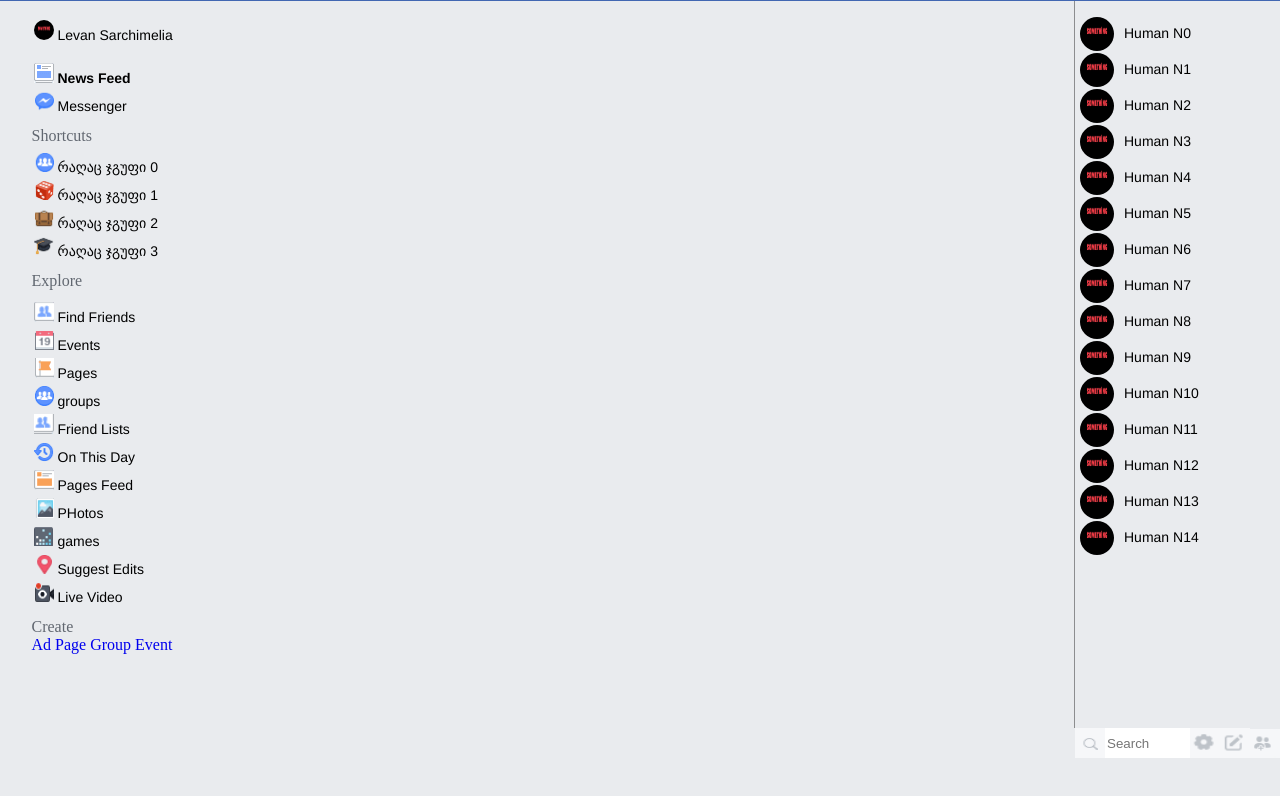
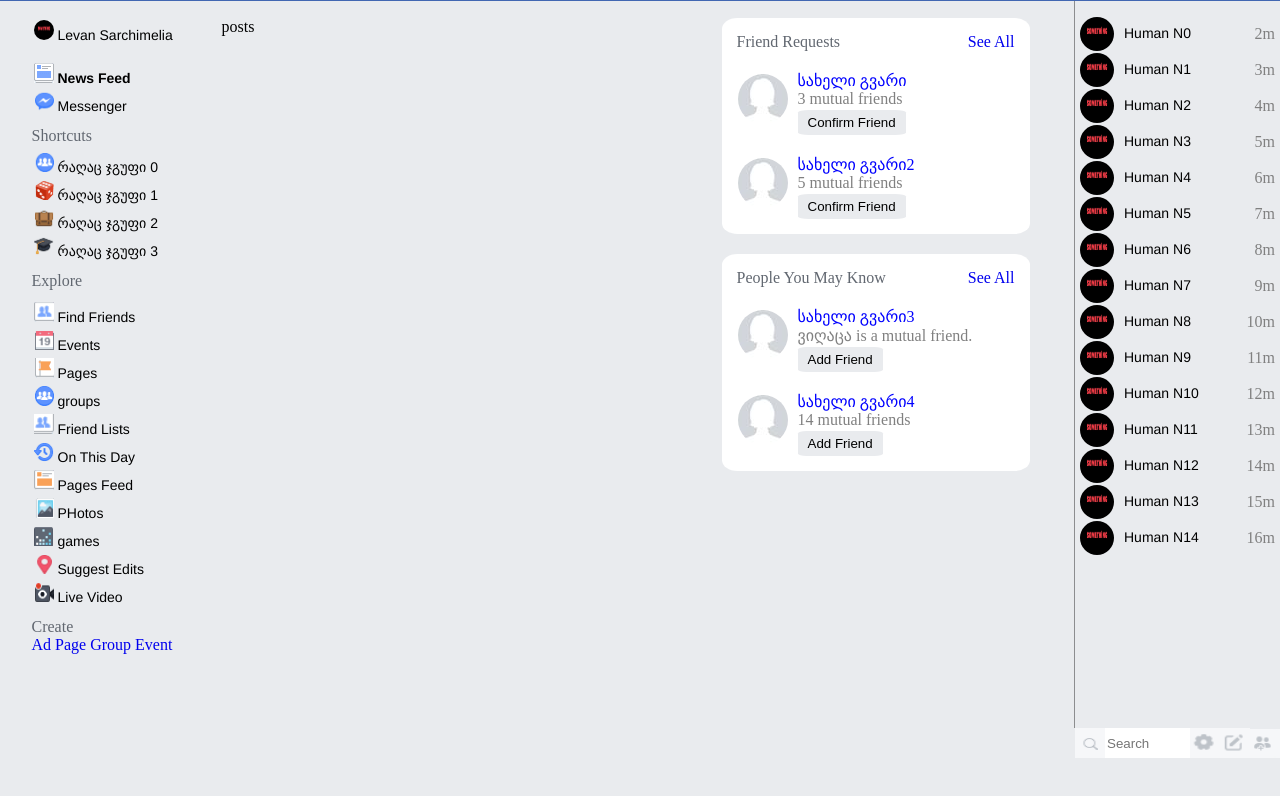
Before and after one commit to GIVIl3o/abc, a plain HTML site: page index.html in a window 1280 px wide. Shown: the part 42-838 px from the top of the page. Drawn offline with Linux system fonts and the light colour scheme.

Commit message:
friend request(and may know) panel implemented, minor friend list update

```diff
--- a/index.html
+++ b/index.html
@@ -158,6 +158,64 @@
 				</div>
 			</div>
 		</div>
+		<div id="posts" style="width:500px;margin-top:60px; display:inline;float:left;padding-left:10px;">posts</div>
+
+		<div class="peopleRequests">
+			<div class="requests">
+				<span style="color:#616770;">Friend Requests</span>
+				<a href="#" class="CreateLinks" style="float:right;">See All</a><br>
+
+				<div class="curRequest">
+					<div style="float:left;">
+						<img src="images/userNoImage.png">
+					</div>
+					<div class="addFriendText">
+						<span class="CreateLinks" style="color:blue;cursor:pointer;">სახელი გვარი</span><br>
+						<span class="CreateLinks" style="color:grey;cursor:pointer;">3 mutual friends</span><br>
+						<button class="confirmFriend">Confirm Friend</button>
+					</div>
+				</div>
+
+
+				<div class="curRequest">
+					<div style="float:left;">
+						<img src="images/userNoImage.png">
+					</div>
+					<div class="addFriendText">
+						<span class="CreateLinks" style="color:blue;cursor:pointer;">სახელი გვარი2</span><br>
+						<span class="CreateLinks" style="color:grey;cursor:pointer;">5 mutual friends</span><br>
+						<button class="confirmFriend">Confirm Friend</button>
+					</div>
+				</div>
+			</div>
+
+			<div class="requests" style="margin-top:20px;">
+				<span style="color:#616770;">People You May Know</span>
+				<a href="#" class="CreateLinks" style="float:right;">See All</a><br>
+
+				<div class="curRequest">
+					<div style="float:left;">
+						<img src="images/userNoImage.png">
+					</div>
+					<div class="addFriendText">
+						<span class="CreateLinks" style="color:blue;cursor:pointer;">სახელი გვარი3</span><br>
+						<span class="CreateLinks" style="color:grey;cursor:pointer;">ვიღაცა</span>
+						<span style="color:grey;">is a mutual friend.</span><br>
+						<button class="confirmFriend">Add Friend</button>
+					</div>
+				</div>
+				<div class="curRequest">
+					<div style="float:left;">
+						<img src="images/userNoImage.png">
+					</div>
+					<div class="addFriendText">
+						<span class="CreateLinks" style="color:blue;cursor:pointer;">სახელი გვარი4</span><br>
+						<span class="CreateLinks" style="color:grey;cursor:pointer;">14 mutual friends</span><br>
+						<button class="confirmFriend">Add Friend</button>
+					</div>
+				</div>
+			</div>
+		</div>
 
 
 
@@ -197,6 +255,7 @@
 			friends.push("<li class=\"myListStyle\">");
 			friends.push("<img src=\"images/profilePic.jpg\" width=\"34\" height=\"34\" class=\"profilePicFriends\">");
 			friends.push("<span class=\"contentText friendName\" id=\"friendName\">Human N"+i+"</span>");
+			friends.push("<span class='onlineFrom'>"+(2+i)+"m</span>");
 			friends.push();
 			friends.push("</li>");
 		}
--- a/style.css
+++ b/style.css
@@ -109,22 +109,6 @@
 	position:relative;
 	height:38px;
 }
-
-
-
-
-
-
-
-
-
-
-
-
-
-
-
-
 #userContent{
 	padding-right: 205px;
 	margin: 0 auto;
@@ -211,6 +195,36 @@
 	height:38px;
 }
 
+.curRequest{
+	margin-top:20px;
+	overflow:auto;
+}
+
+.peopleRequests{
+	width:308px;
+	margin-top:60px;
+	float:left;
+}
+
+.requests{
+	background-color:white;
+	padding:15px;
+	border-radius:5%;
+
+}
+
+.confirmFriend{
+	background-color:#e9ebee;
+	outline:none;
+	border-radius:10%;
+	padding:5px;
+	padding-left:10px;
+	padding-right:10px;
+	border:none;
+	cursor:pointer;
+	margin-top:2px;
+}
+
 .addFriendText{
 	float:left;
 	margin-left:10px;
@@ -240,3 +254,12 @@
 	margin-top:8px;
 	height: 28px;
 }
+
+.onlineFrom{
+	clear:right;
+	float:right;
+	margin-top:8px;
+	height:28px;
+	color:grey;
+	margin-right: 5px;
+}
```
Also changed, not shown: images/userNoImage.png (added).
